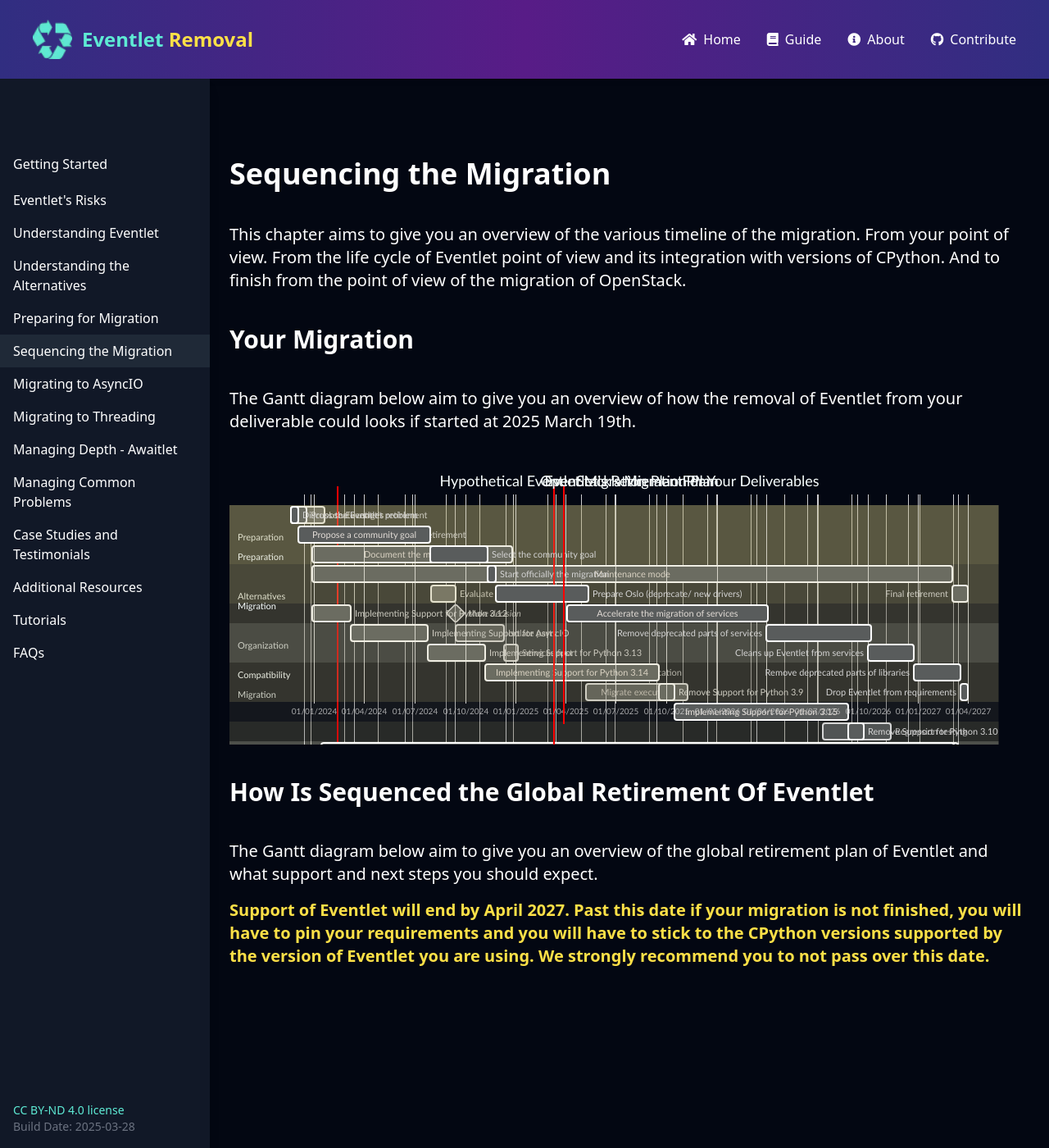
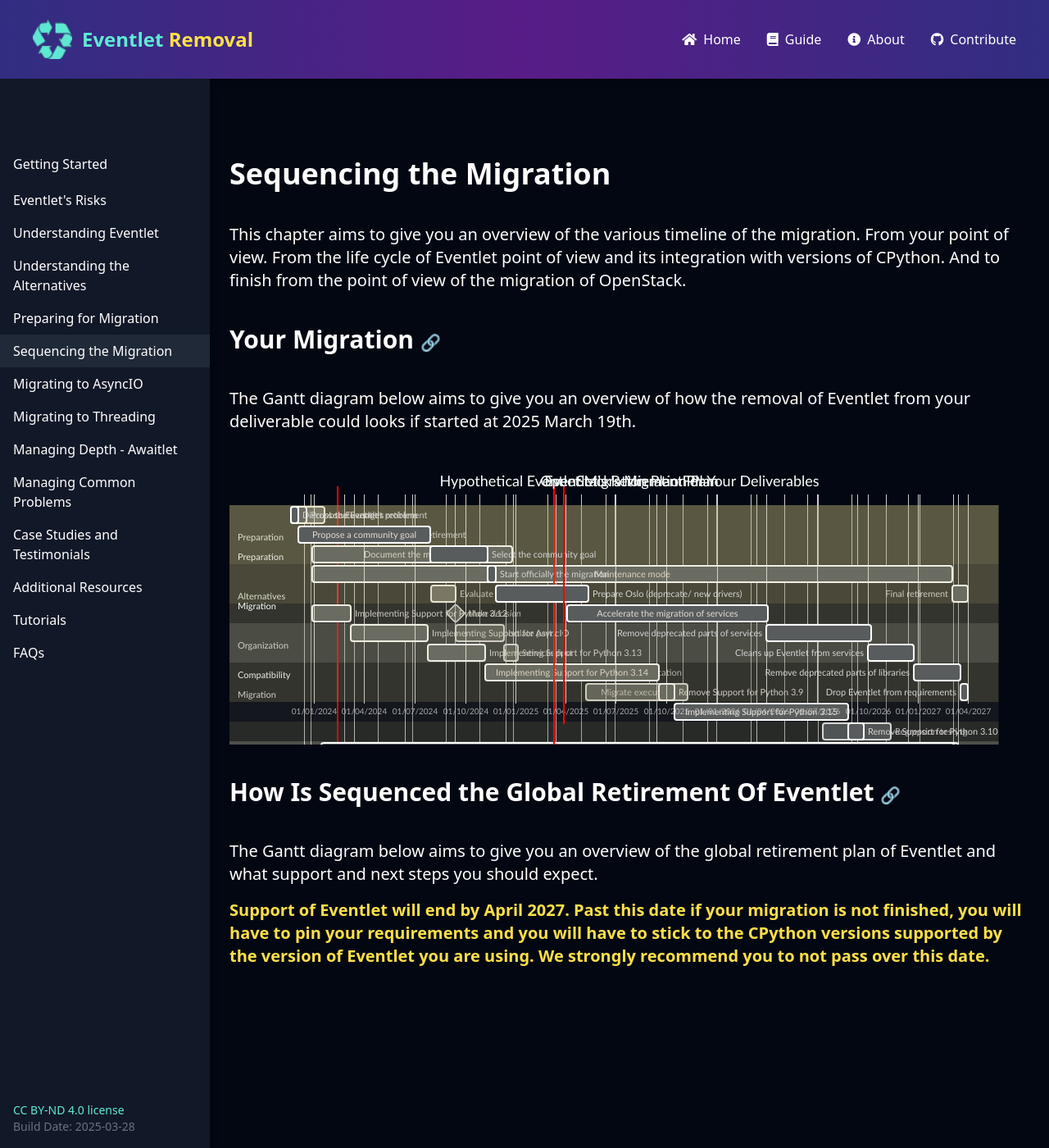
Before and after one commit to eventlet-removal/eventlet-removal.github.io, a Jekyll site: the page built from docs/guide/sequencing.md, in a window 1280 px wide and 1400 px high. Shown: the whole window at 82% size. Built offline with Jekyll 4.4.1, drawn with Linux system fonts in a browser that asks for light colours; nearby versions of some CDN libraries; some of the changed text lies outside the part shown.

Commit message:
add anchors and fix typos

```diff
--- a/docs/guide/sequencing.md
+++ b/docs/guide/sequencing.md
@@ -12,8 +12,8 @@ og_description: Create an effective timeline for your Eventlet migration project
 <section>
     <h1 class="text-4xl font-bold mb-6">Sequencing the Migration</h1>
     <p class="mt-10 text-xl">This chapter aims to give you an overview of the various timeline of the migration. From your point of view. From the life cycle of Eventlet point of view and its integration with versions of CPython. And to finish from the point of view of the migration of OpenStack.</p>
-    <h2 class="mt-10 text-3xl font-bold mb-6">Your Migration</h2>
-    <p class="mt-10 text-xl">The Gantt diagram below aim to give you an overview of how the removal of Eventlet from your deliverable could looks if started at 2025 March 19th.</p>
+    <h2 id="your-migration" class="mt-10 text-3xl font-bold mb-6">Your Migration <a href="#your-migration" class="text-cyan-400 text-xl">🔗</a></h2>
+    <p class="mt-10 text-xl">The Gantt diagram below aims to give you an overview of how the removal of Eventlet from your deliverable could looks if started at 2025 March 19th.</p>
     <div class="mt-10 mermaid">
         %%{init: {'theme': 'dark', 'gantt': {'titleColor': '#ffffff', 'sectionColor': '#ffffff', 'taskColor': '#ffffff', 'taskTextColor': '#ffffff'}}}%%
         gantt
@@ -46,8 +46,8 @@ og_description: Create an effective timeline for your Eventlet migration project
             Gradual deployment         :val2, after val1, 14d
             Removing requirements      :val3, after val2, 2d
     </div>
-    <h2 class="mt-10 text-3xl font-bold mb-6">How Is Sequenced the Global Retirement Of Eventlet</h2>
-    <p class="mt-10 text-xl">The Gantt diagram below aim to give you an overview of the global retirement plan of Eventlet and what support and next steps you should expect.</p>
+    <h2 id="eventlet-retirement" class="mt-10 text-3xl font-bold mb-6">How Is Sequenced the Global Retirement Of Eventlet <a href="#eventlet-retirement" class="text-cyan-400 text-xl">🔗</a></h2>
+    <p class="mt-10 text-xl">The Gantt diagram below aims to give you an overview of the global retirement plan of Eventlet and what support and next steps you should expect.</p>
     <p class="mt-10 text-xl mt-4 text-xl text-yellow-300"><strong>Support of Eventlet will end by April 2027. Past this date if your migration is not finished, you will have to pin your requirements and you will have to stick to the CPython versions supported by the version of Eventlet you are using. We strongly recommend you to not pass over this date.</strong></p>
     <div class="mt-10 mermaid">
         %%{init: {'theme': 'dark', 'gantt': {'titleColor': '#ffffff', 'sectionColor': '#ffffff', 'taskColor': '#ffffff', 'taskTextColor': '#ffffff'}}}%%
@@ -80,8 +80,8 @@ og_description: Create an effective timeline for your Eventlet migration project
             Stop supporting not AsyncIO hubs        :sta3, 2026-04-01, 51w
             Stop fixing bugs                        :sta4, 2027-01-01, 12w
         </div>
-    <h2 class="mt-10 text-3xl font-bold mb-6">How Is Sequenced the abandon of Eventlet in OpenStack</h2>
-    <p class="mt-10 text-xl">The Gantt diagram below aim to give you an overview of the Eventlet removal plan OpenStack and what support and next steps you should expect.</p>
+    <h2 id="openstack-migration" class="mt-10 text-3xl font-bold mb-6">How Is Sequenced the abandon of Eventlet in OpenStack <a href="#openstack-migration" class="text-cyan-400 text-xl">🔗</a></h2>
+    <p class="mt-10 text-xl">The Gantt diagram below aims to give you an overview of the Eventlet removal plan OpenStack and what support and next steps you should expect.</p>
     <div class="mt-10 mermaid">
         %%{init: {'theme': 'dark', 'gantt': {'titleColor': '#ffffff', 'sectionColor': '#ffffff', 'taskColor': '#ffffff', 'taskTextColor': '#ffffff'}}}%%
 
```
